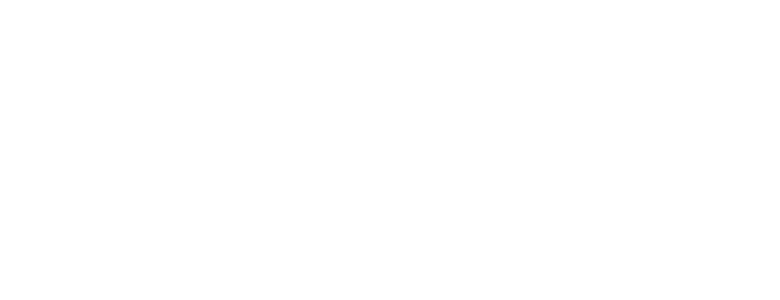
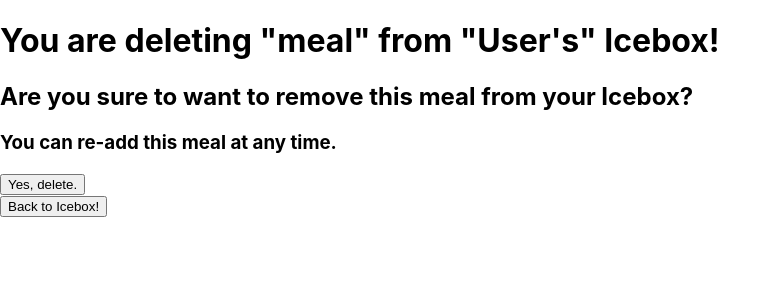
Before and after one commit to JacobPaul710/DIHATE-FRONTEND, a React (Create React App) app: page /deletemeal in a window 1280 px wide. Before the commit this address had no page. Shown: the top 300 px of the page, without its empty margins (0-780 px from the left). Built offline with nearby package versions, Linux system fonts and the light colour scheme.

Commit message:
Creates skeleton for 'delete meal' page.

```diff
--- a/src/App.js
+++ b/src/App.js
@@ -7,6 +7,7 @@
 import Icebox from './components/pages/icebox index/IceBox';
 import NewMeal from './components/pages/new meal/NewMeal';
 import EditMeal from './components/pages/meal edit/EditMeal';
+import DeleteMeal from './components/pages/delete meal/DeleteMeal';
 
 function App () {
   return (
@@ -16,6 +17,7 @@
       <Route path='/icebox' element={<Icebox />} />
       <Route path='/newmeal' element={<NewMeal />} />
       <Route path='/editmeal' element={<EditMeal />} />
+      <Route path='/deletemeal' element={<DeleteMeal />} />
     </Routes>
   )
 }
--- /dev/null
+++ b/src/components/pages/delete meal/DeleteMeal.js
@@ -0,0 +1,20 @@
+import { Link } from "react-router-dom";
+
+function DeleteMeal () {
+    return(
+        <>
+            <div>
+                <h1>You are deleting "meal" from "User's" Icebox!</h1>
+            </div>
+            <div>
+                <h2>Are you sure to want to remove this meal from your Icebox?</h2>
+                <h3>You can re-add this meal at any time.</h3>
+            </div>
+            <button>Yes, delete.</button>
+            <br />
+            <Link to="/icebox"><button>Back to Icebox!</button></Link>
+        </>
+    )
+}
+
+export default DeleteMeal;
--- a/src/components/pages/icebox index/IceBox.js
+++ b/src/components/pages/icebox index/IceBox.js
@@ -9,6 +9,7 @@
 
                 <Link to="/editmeal"><button>Edit</button></Link>
                 <Link to="/newmeal"><button>Enter a new meal here!</button></Link>
+                <Link to="/deletemeal"><button>Delete</button></Link>
             </div>
         </>
     )
```
Also changed, not shown: src/components/pages/delete meal/deletemeal.css (added).
